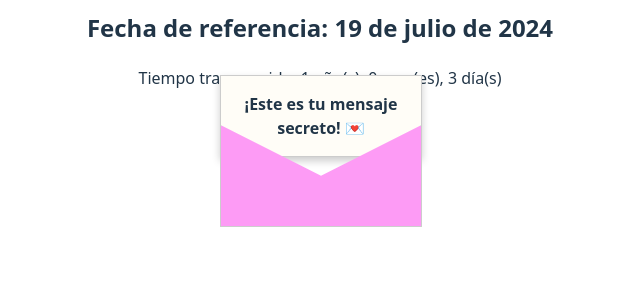
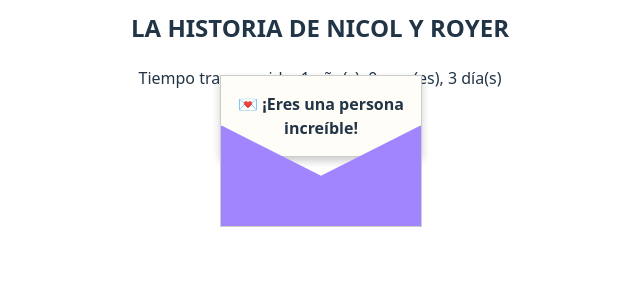
Before and after one commit to RoyerYL/CouplePage, a React (Vite) app: page / in a window 1280 px wide. Both pictures are taken after a click on the element 640 px from the left and 204 px from the top of the page. Shown: the top 300 px of the page, without its empty margins (320-960 px from the left). Built offline with nearby package versions, Linux system fonts and the light colour scheme.

Commit message:
stilos y menASAJE

```diff
--- a/src/components/EnvelopeWithLetter.jsx
+++ b/src/components/EnvelopeWithLetter.jsx
@@ -1,27 +1,55 @@
 import { useEffect, useState } from 'react';
 import styles from './EnvelopeWithLetter.module.css';
 
-function EnvelopeWithLetter({ message = "¡Este es tu mensaje secreto! 💌" }) {
+function EnvelopeWithLetter({
+  messages = [
+    "💌 ¡Eres una persona increíble!",
+    "🌟 Hoy es un gran día para sonreír.",
+    "💫 Cree en ti, siempre.",
+    "🍀 La suerte te acompaña.",
+    "🌸 Gracias por existir.",
+    "🌟 Espero que te diviertas.",
+    "🌟 ¡Que tengas un buen día!",
+    "Quede arepatiesa",
+    "Sera?",
+    "Hoy es un gran dia para sonreir",
+    "cree en ti siempre",
+    "la suerte te acompana",
+    "Hazlo por copo :D",
+    "Eso tilín"
+
+  ]
+}) {
   const [opened, setOpened] = useState(false);
   const [showLetter, setShowLetter] = useState(false);
+  const [currentMessage, setCurrentMessage] = useState('');
 
-  // Aparecer: cuando `opened` se vuelve true
+  // Función para elegir mensaje aleatorio
+  const getRandomMessage = () => {
+    const randomIndex = Math.floor(Math.random() * messages.length);
+    return messages[randomIndex];
+  };
+
+  const handleClick = () => {
+    if (!opened) {
+      // Si se abre, elige un nuevo mensaje aleatorio
+      setCurrentMessage(getRandomMessage());
+    }
+    setOpened(prev => !prev);
+  };
+
+  // Mostrar carta al abrir
   useEffect(() => {
     if (opened) setShowLetter(true);
   }, [opened]);
 
-  // Animación de salida: cuando termina, oculta la carta
+  // Ocultar carta al cerrar
   const handleLetterAnimationEnd = () => {
     if (!opened) setShowLetter(false);
   };
 
-  const handleClick = () => {
-    setOpened(prev => !prev);
-  };
-
   return (
     <div className={styles.container} onClick={handleClick}>
-
       <div className={`${styles.envelope} ${opened ? styles.open : ''}`}>
         <div className={styles.flap}></div>
         <div className={styles.flapborder}></div>
@@ -32,9 +60,8 @@ function EnvelopeWithLetter({ message = "¡Este es tu mensaje secreto! 💌" })
         <div
           className={`${styles.letter} ${opened ? styles.fadeIn : styles.fadeOut}`}
           onAnimationEnd={handleLetterAnimationEnd}
-          onClick={handleClick}
         >
-          <p>{message}</p>
+          <p>{currentMessage}</p>
         </div>
       )}
     </div>
--- a/src/components/EnvelopeWithLetter.module.css
+++ b/src/components/EnvelopeWithLetter.module.css
@@ -32,7 +32,7 @@
   width: 100%;
   height: 100px;
   position: absolute;
-  background-color: #fd9bf5;
+  background-color: #a085ff;
   top: 0;
   left: 0;
   transform-origin: top;
--- a/src/components/LandingPage.jsx
+++ b/src/components/LandingPage.jsx
@@ -29,7 +29,7 @@ function LandingPage() {
 
   return (
     <div className={styles.containerLanding}>
-      <h2>Fecha de referencia: 19 de julio de 2024</h2>
+      <h2>LA HISTORIA DE NICOL Y ROYER</h2>
       <p>Tiempo transcurrido: {timePassed}</p>
       <EnvelopeWithLetter/>
     </div>
```
